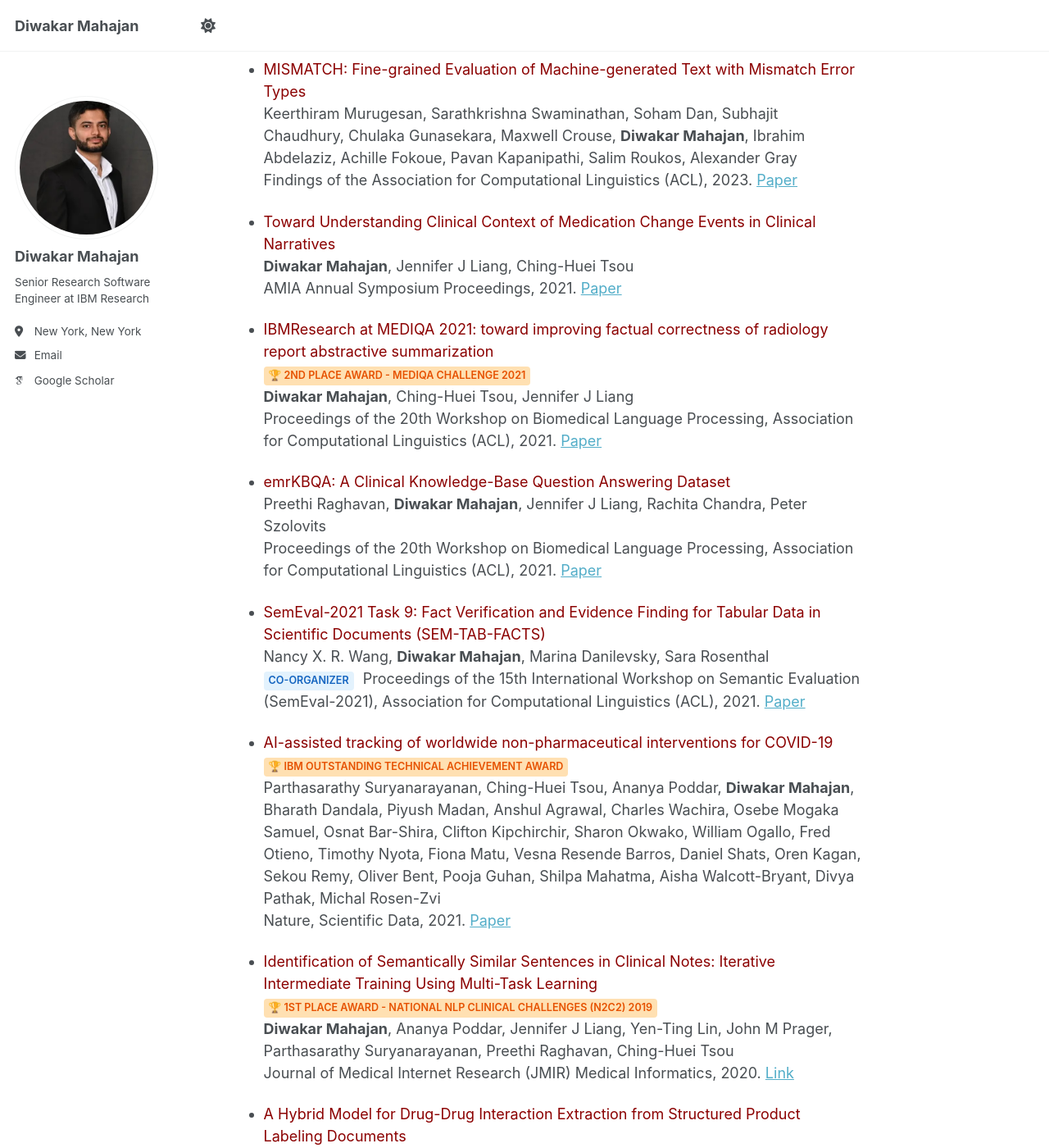
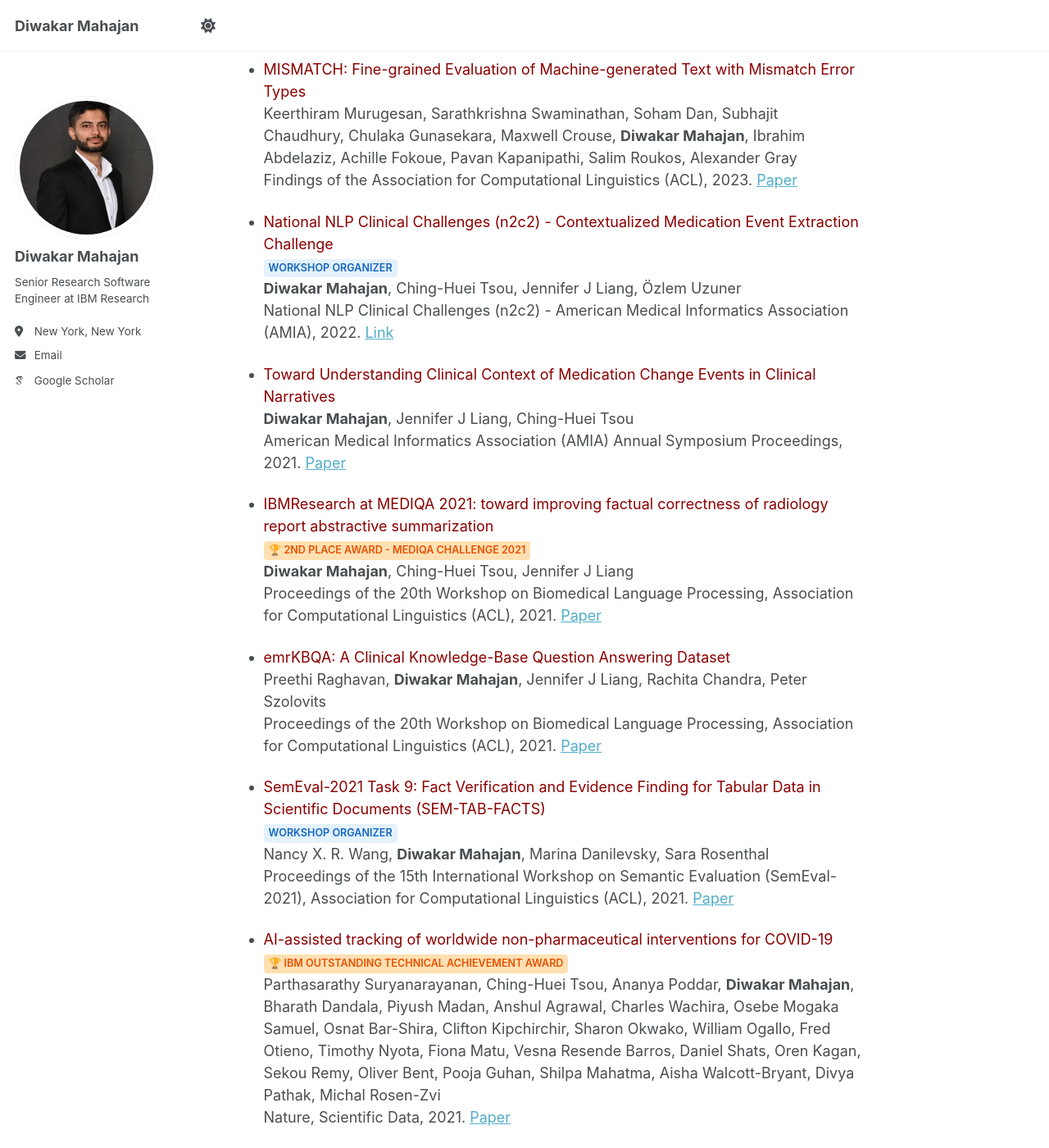
Before and after one commit to mahajandiwakar/mahajandiwakar.github.io, a Jekyll site: the page built from _pages/about.md, in a window 1280 px wide and 1400 px high, scrolled down 1334 px. Shown: the whole window at 82% size. Built offline with Jekyll 4.4.1, drawn with Linux system fonts in a browser that asks for light colours; some web fonts are replaced; a script bundle is joined from its source files by our own code; library files that are not in the unit come from our copies.

```diff
--- a/_pages/about.md
+++ b/_pages/about.md
@@ -43,9 +43,14 @@
 <br />
 Findings of the Association for Computational Linguistics (ACL), 2023. [Paper](https://aclanthology.org/2023.findings-acl.274.pdf)
 
+- <font color="DarkRed">National NLP Clinical Challenges (n2c2) - Contextualized Medication Event Extraction Challenge</font>
+<span class="role-tag">Workshop Organizer</span> <br />
+<b>Diwakar Mahajan</b>, Ching-Huei Tsou, Jennifer J Liang, Özlem Uzuner <br />
+National NLP Clinical Challenges (n2c2) - American Medical Informatics Association (AMIA), 2022. [Link](https://n2c2.dbmi.hms.harvard.edu/2022-track-1)
+
 - <font color="DarkRed">Toward Understanding Clinical Context of Medication Change Events in Clinical Narratives</font>
 <b>Diwakar Mahajan</b>, Jennifer J Liang, Ching-Huei Tsou <br />
-AMIA Annual Symposium Proceedings, 2021. [Paper](https://pmc.ncbi.nlm.nih.gov/articles/PMC8861744/)
+American Medical Informatics Association (AMIA) Annual Symposium Proceedings, 2021. [Paper](https://pmc.ncbi.nlm.nih.gov/articles/PMC8861744/)
 
 - <font color="DarkRed">IBMResearch at MEDIQA 2021: toward improving factual correctness of radiology report abstractive summarization</font> <span class="award-badge">🏆 2nd Place Award - MEDIQA Challenge 2021</span> <br />
 <b>Diwakar Mahajan</b>, Ching-Huei Tsou, Jennifer J Liang <br />
@@ -56,8 +61,9 @@
 Proceedings of the 20th Workshop on Biomedical Language Processing, Association for Computational Linguistics (ACL), 2021. [Paper](https://aclanthology.org/2021.semeval-1.39/)
 
 - <font color="DarkRed">SemEval-2021 Task 9: Fact Verification and Evidence Finding for Tabular Data in Scientific Documents (SEM-TAB-FACTS)</font>
+<span class="role-tag">Workshop Organizer</span> <br />
 Nancy X. R. Wang, <b>Diwakar Mahajan</b>, Marina Danilevsky, Sara Rosenthal <br />
-<span class="role-tag">Co-Organizer</span> Proceedings of the 15th International Workshop on Semantic Evaluation (SemEval-2021), Association for Computational Linguistics (ACL), 2021. [Paper](https://aclanthology.org/anthology-files/pdf/bionlp21/2021.bionlp21-1.pdf#page=80)
+ Proceedings of the 15th International Workshop on Semantic Evaluation (SemEval-2021), Association for Computational Linguistics (ACL), 2021. [Paper](https://aclanthology.org/anthology-files/pdf/bionlp21/2021.bionlp21-1.pdf#page=80)
 
 - <font color="DarkRed">AI-assisted tracking of worldwide non-pharmaceutical interventions for COVID-19</font> <span class="award-badge">🏆 IBM Outstanding Technical Achievement Award</span><br />
 Parthasarathy Suryanarayanan, Ching-Huei Tsou, Ananya Poddar, <b>Diwakar Mahajan</b>, Bharath Dandala, Piyush Madan, Anshul Agrawal, Charles Wachira, Osebe Mogaka Samuel, Osnat Bar-Shira, Clifton Kipchirchir, Sharon Okwako, William Ogallo, Fred Otieno, Timothy Nyota, Fiona Matu, Vesna Resende Barros, Daniel Shats, Oren Kagan, Sekou Remy, Oliver Bent, Pooja Guhan, Shilpa Mahatma, Aisha Walcott-Bryant, Divya Pathak, Michal Rosen-Zvi <br />
```
Also changed, not shown: _data/authors.yml (+0 -8 lines).
